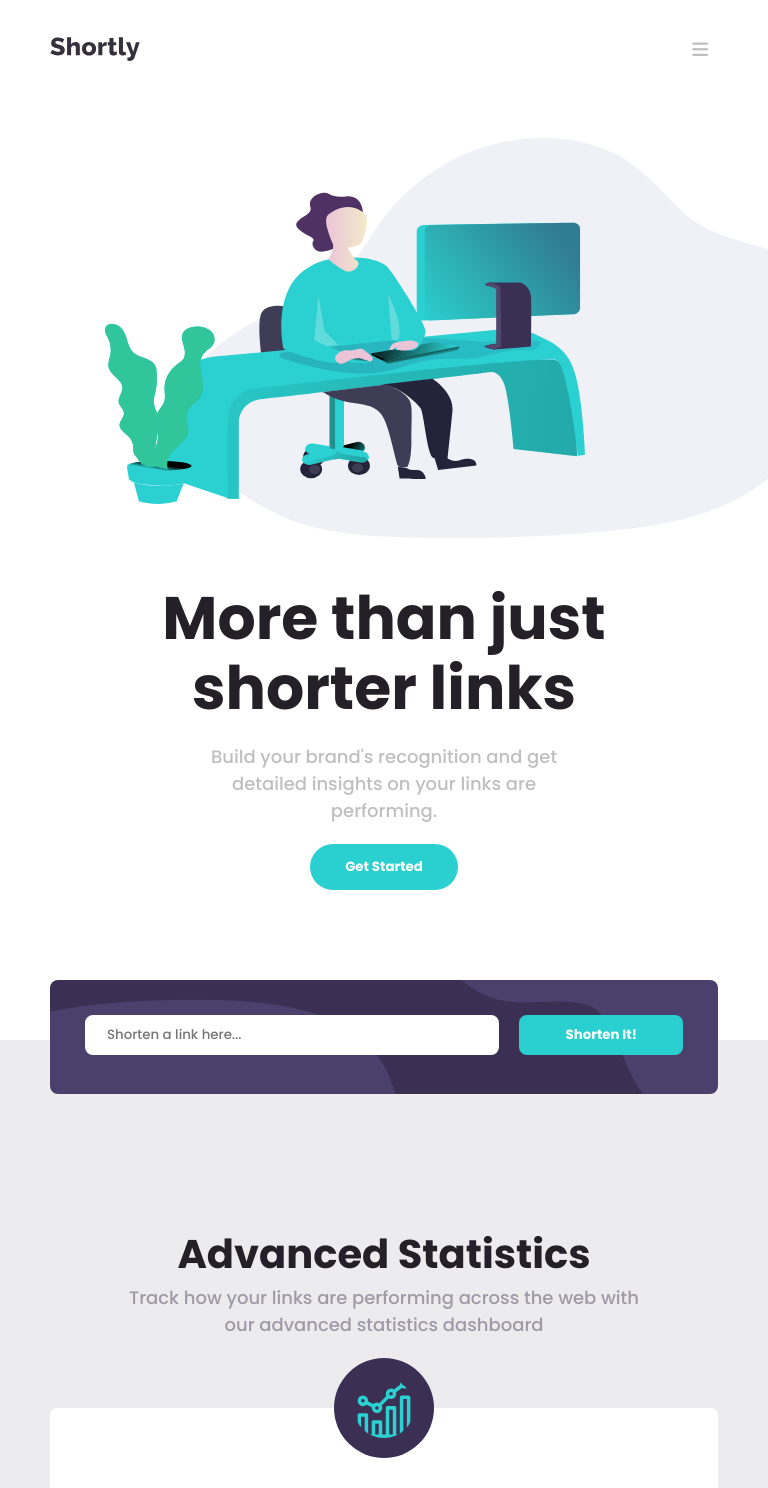
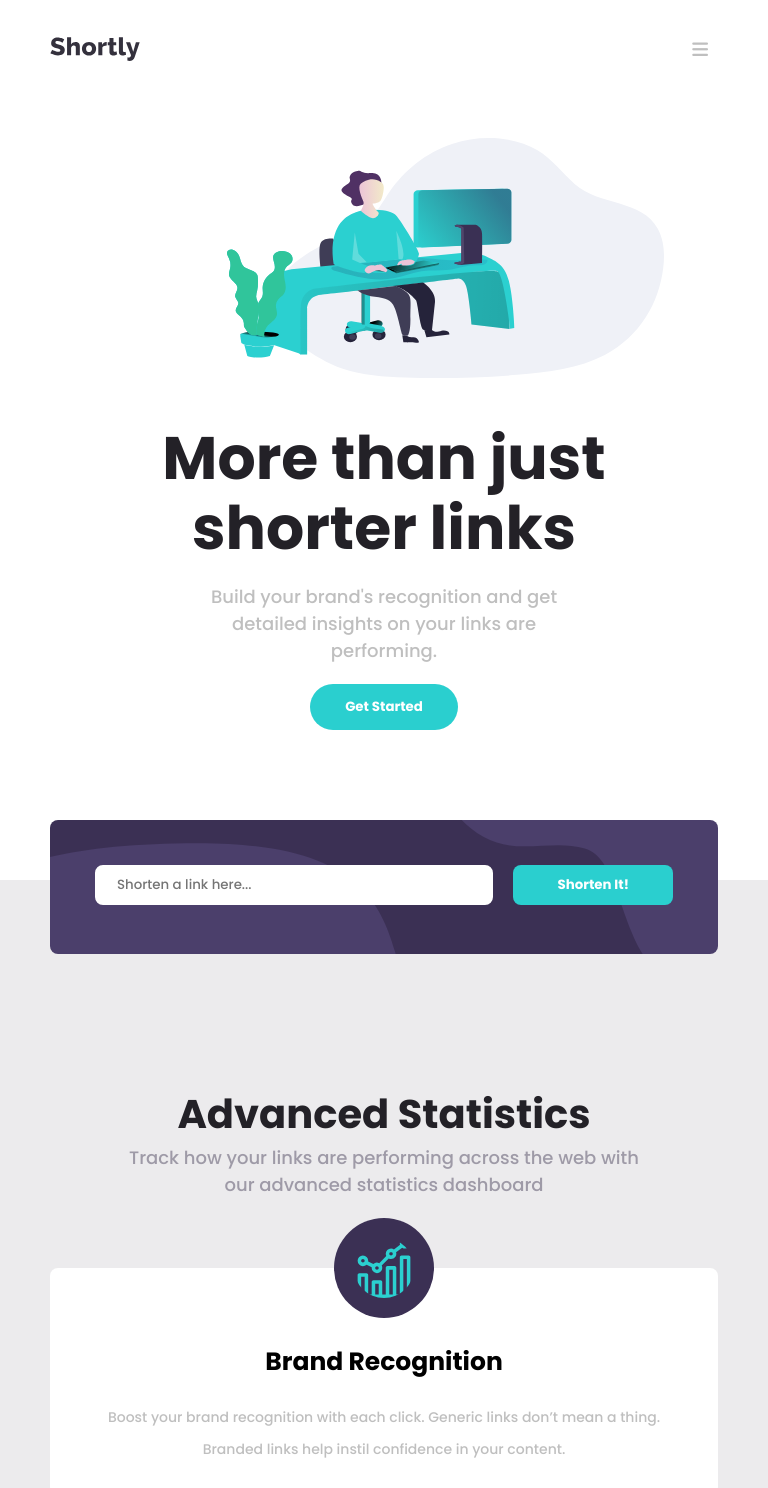
Before and after one commit to michojekunle/shortly, a React (Create React App) app: page / in a window 768 px wide. Shown: the top 1488 px of the page. Built offline with nearby package versions, Linux system fonts and the light colour scheme.

Commit message:
fixed a little responsiveness on dektop and lanscape orientation

```diff
--- a/src/App.css
+++ b/src/App.css
@@ -277,8 +277,8 @@ html {
   }
   .hero-section .main-illustration img {
     height: 30vh;
-    min-height: 40rem;
-    max-height: 45rem;
+    min-height: 23rem;
+    max-height: 35rem;
     margin-bottom: 4rem;
   }
   .hero-section .content {
@@ -338,7 +338,7 @@ html {
   align-items: flex-start;
   justify-content: space-between;
   width: 100%;
-  padding: 3.5rem;
+  padding: 4.5rem;
   border-radius: 0.8rem;
   margin-top: -6rem;
   gap: 2rem;
@@ -537,6 +537,11 @@ html {
   margin-top: 2rem;
   line-height: 3.2rem;
 }
+@media screen and (min-width: 768px) and (max-width: 900px) {
+  .section-two .statistics .statistics-card p {
+    font-size: 1.4rem;
+  }
+}
 .section-two .statistics .statistics-card:nth-child(3) {
   margin-top: 8rem;
 }
--- a/src/App.scss
+++ b/src/App.scss
@@ -303,8 +303,8 @@ html {
 
         .main-illustration img {
             height: 30vh;
-            min-height: 40rem;
-            max-height: 45rem;
+            min-height: 23rem;
+            max-height: 35rem;
             margin-bottom: 4rem;
         }
 
@@ -371,7 +371,7 @@ html {
             align-items: flex-start;
             justify-content: space-between;
             width: 100%;
-            padding: 3.5rem;
+            padding: 4.5rem;
             border-radius: .8rem;
             margin-top: -6rem;
             gap: 2rem;
@@ -555,6 +555,10 @@ html {
                 color: $Gray;
                 margin-top: 2rem;
                 line-height: 3.2rem;
+
+                @media screen and (min-width: 768px) and (max-width: 900px) {
+                    font-size: 1.4rem;
+                }
 
             }
 
```
Also changed, not shown: 1 other file (tests, documents, lock files or other folders).
